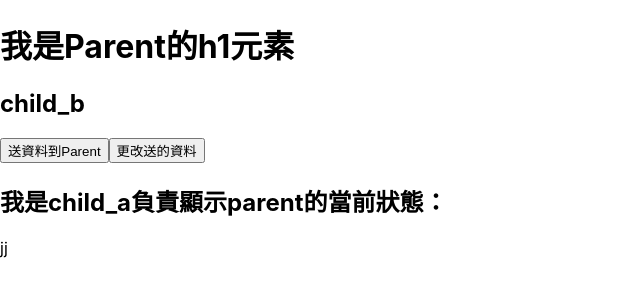
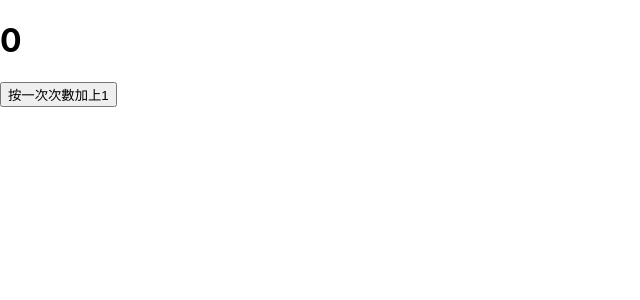
Before and after one commit to tony-hsueh/react_review, a React (Create React App) app: page / in a window 1280 px wide. Shown: the top 300 px of the page, without its empty margins (0-640 px from the left). Built offline with nearby package versions, Linux system fonts and the light colour scheme.

Commit message:
了解異步的發生

```diff
--- a/src/App.js
+++ b/src/App.js
@@ -1,7 +1,21 @@
-import Parent from './components/Parent';
+import { useState } from 'react';
 
 function App() {
-  return <Parent />;
+  const [count, setCount] = useState(0);
+  console.log('顯示狀態用的：', count);
+  return (
+    <>
+      <h1>{count}</h1>
+      <button
+        onClick={() => {
+          setCount(count + 1);
+          // console.log('綁在監聽器中的', count);
+        }}
+      >
+        按一次次數加上1
+      </button>
+    </>
+  );
 }
 
 export default App;
```
